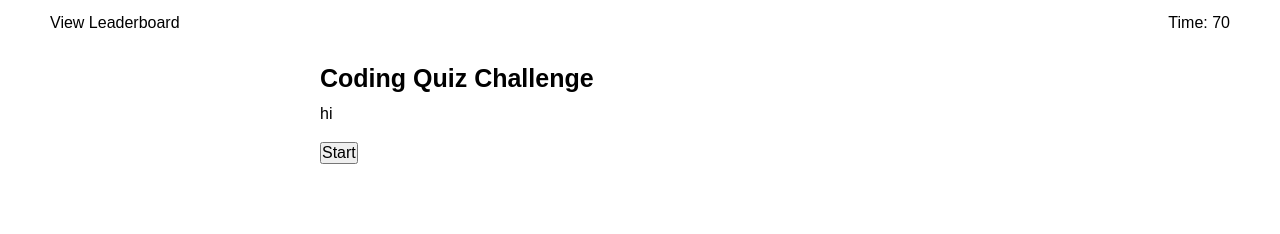
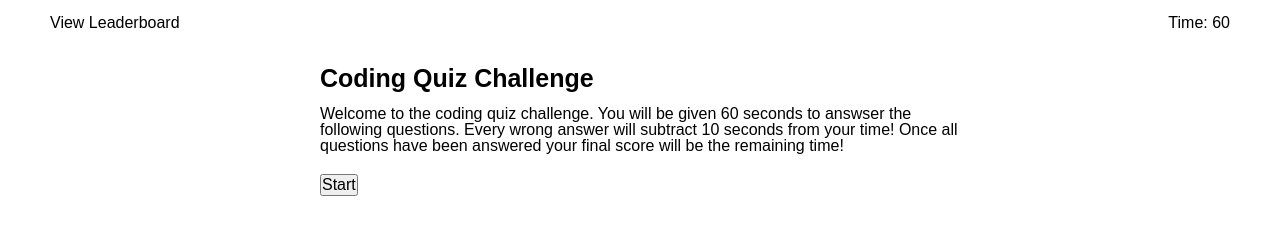
Before and after one commit to jef1197/Coding-Quiz-Challenge, a plain HTML site: page index.html in a window 1280 px wide. Drawn offline with Linux system fonts and the light colour scheme.

Commit message:
Update index.html
Added the proper text to the home page

```diff
--- a/index.html
+++ b/index.html
@@ -7,7 +7,7 @@
   <head>
     <meta charset="utf-8">
     <meta http-equiv="X-UA-Compatible" content="IE=edge">
-    <title></title>
+    <title>Coding Quiz Challenge</title>
     <meta name="description" content="">
     <meta name="viewport" content="width=device-width, initial-scale=1">
     <link rel="stylesheet" href="./assets/css/reset.css">
@@ -17,14 +17,17 @@
     <header>
       <nav>
         <a id="view-leaderboard">View Leaderboard</a>
-        <p >Time: <span id="timer">70</span></p>
+        <p >Time: <span id="timer">60</span></p>
       </nav>
     </header>
     <main>
 
       <section class="" id="intro-section">
         <h1>Coding Quiz Challenge</h1>
-        <p> hi </p>
+        <p> Welcome to the coding quiz challenge. You will be given 60 seconds to answser the following questions.
+          Every wrong answer will subtract 10 seconds from your time!
+          Once all questions have been answered your final score will be the remaining time!
+        </p>
         <button id="start-btn">Start</button>
       </section>
 
@@ -57,7 +60,7 @@
       <section class="hidden" id="end-screen">
         <h1>All Done!</h1>
         <p>Enter your intials for the leaderboard</p>
-        <label for="intials">Enter Intials: </label>
+        <label for="intials">Enter name: </label>
         <input type="text" name="intials" id="intials" placeholder="Enter Intials">
         <a id="submit-score">Submit</a>
       </section>
@@ -65,7 +68,7 @@
     </main>
     <footer>
       <section class="hidden" id="feedback">
-        <h2>hi</h2>
+        <h2></h2>
       </section>
     </footer>
     <script src="./assets/main.js"></script>
```
